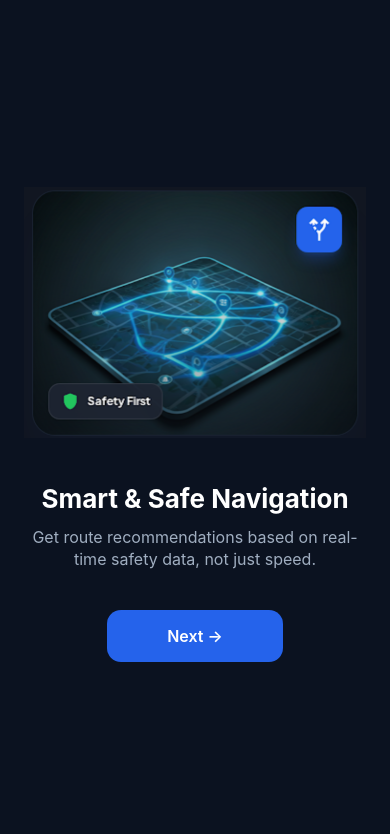
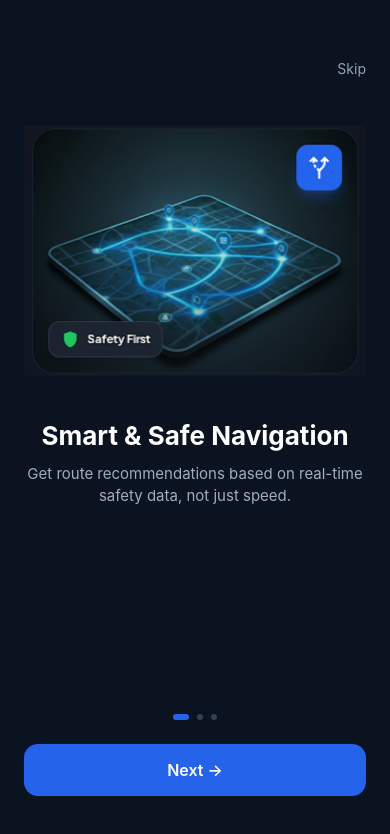
Before and after one commit to sebinjoseph005/SmartNav---mobile_app-, a React Native app in the folder frontend/: screen /Onboarding in a window 390 px wide. Shown: the top 834 px of the page. Built offline with nearby package versions, Linux system fonts and the light colour scheme.

Commit message:
3 onboarding screens are working

```diff
--- a/frontend/src/screens/auth/OnboardingScreen.tsx
+++ b/frontend/src/screens/auth/OnboardingScreen.tsx
@@ -1,46 +1,132 @@
-import React from 'react';
+import React, { useRef, useState } from 'react';
 import {
   View,
   Text,
   Image,
   StyleSheet,
+  FlatList,
   TouchableOpacity,
+  Dimensions,
 } from 'react-native';
+import { useNavigation } from '@react-navigation/native';
+
+const { width } = Dimensions.get('window');
+
+const DATA = [
+  {
+    id: '1',
+    title: 'Smart & Safe Navigation',
+    description:
+      'Get route recommendations based on real-time safety data, not just speed.',
+    image: require('../../../assets/images/onboarding/onboarding1.png'),
+  },
+  {
+    id: '2',
+    title: 'Stay Connected Offline',
+    description:
+      'Message nearby travelers even without cellular service.',
+    image: require('../../../assets/images/onboarding/onboarding2.png'),
+  },
+  {
+    id: '3',
+    title: 'Live Like a Local',
+    description:
+      'Find hidden gems verified by locals, not tourists.',
+    image: require('../../../assets/images/onboarding/onboarding3.png'),
+  },
+];
 
 export default function OnboardingScreen() {
+  const flatListRef = useRef<FlatList>(null);
+  const navigation = useNavigation<any>();
+  const [index, setIndex] = useState(0);
+
+  const goNext = () => {
+    if (index < DATA.length - 1) {
+      flatListRef.current?.scrollToIndex({ index: index + 1 });
+    } else {
+      navigation.replace('LoginSignup');
+    }
+  };
+
+  const skipToLast = () => {
+    flatListRef.current?.scrollToIndex({ index: 2 });
+    setIndex(2);
+  };
+
   return (
     <View style={styles.container}>
-      {/* IMAGE */}
-      <Image
-        source={require('../../../assets/images/onboarding/onboarding1.png')}
-        style={styles.image}
+      {/* SKIP */}
+      {index < 2 && (
+        <TouchableOpacity style={styles.skip} onPress={skipToLast}>
+          <Text style={styles.skipText}>Skip</Text>
+        </TouchableOpacity>
+      )}
+
+      {/* SLIDES */}
+      <FlatList
+        ref={flatListRef}
+        data={DATA}
+        horizontal
+        pagingEnabled
+        showsHorizontalScrollIndicator={false}
+        keyExtractor={(item) => item.id}
+        onMomentumScrollEnd={(e) => {
+          const newIndex = Math.round(e.nativeEvent.contentOffset.x / width);
+          setIndex(newIndex);
+        }}
+        renderItem={({ item }) => (
+          <View style={styles.slide}>
+            <Image source={item.image} style={styles.image} />
+            <Text style={styles.title}>{item.title}</Text>
+            <Text style={styles.description}>{item.description}</Text>
+          </View>
+        )}
       />
 
-      {/* TITLE */}
-      <Text style={styles.title}>Smart & Safe Navigation</Text>
+      {/* DOTS */}
+      <View style={styles.dots}>
+        {DATA.map((_, i) => (
+          <View
+            key={i}
+            style={[
+              styles.dot,
+              index === i && styles.activeDot,
+            ]}
+          />
+        ))}
+      </View>
 
-      {/* SUBTITLE */}
-      <Text style={styles.subtitle}>
-        Get route recommendations based on real-time safety data, not just speed.
-      </Text>
-
-      {/* NEXT BUTTON */}
-      <TouchableOpacity style={styles.button}>
-        <Text style={styles.buttonText}>Next →</Text>
+      {/* BUTTON */}
+      <TouchableOpacity style={styles.button} onPress={goNext}>
+        <Text style={styles.buttonText}>
+          {index === 2 ? 'Get Started →' : 'Next →'}
+        </Text>
       </TouchableOpacity>
     </View>
   );
 }
 
-/* ================= STYLES ================= */
-
 const styles = StyleSheet.create({
   container: {
     flex: 1,
     backgroundColor: '#0B1220',
-    justifyContent: 'center',
+  },
+  skip: {
+    position: 'absolute',
+    top: 60,
+    right: 24,
+    zIndex: 10,
+  },
+  skipText: {
+    color: '#94A3B8',
+    fontSize: 14,
+  },
+  slide: {
+    width,
     alignItems: 'center',
     paddingHorizontal: 24,
+    paddingTop: 120,
   },
   image: {
     width: '100%',
@@ -52,21 +138,38 @@ const styles = StyleSheet.create({
     fontSize: 26,
     fontWeight: '700',
     color: '#FFFFFF',
+    textAlign: 'center',
     marginBottom: 12,
-    textAlign: 'center',
   },
-  subtitle: {
-    fontSize: 16,
+  description: {
+    fontSize: 15,
     color: '#A0AEC0',
     textAlign: 'center',
     lineHeight: 22,
-    marginBottom: 40,
+  },
+  dots: {
+    flexDirection: 'row',
+    justifyContent: 'center',
+    marginBottom: 24,
+  },
+  dot: {
+    width: 6,
+    height: 6,
+    borderRadius: 3,
+    backgroundColor: '#334155',
+    marginHorizontal: 4,
+  },
+  activeDot: {
+    width: 16,
+    backgroundColor: '#2563EB',
   },
   button: {
+    marginHorizontal: 24,
+    marginBottom: 48,
     backgroundColor: '#2563EB',
     paddingVertical: 16,
-    paddingHorizontal: 60,
     borderRadius: 14,
+    alignItems: 'center',
   },
   buttonText: {
     color: '#FFFFFF',
--- a/frontend/src/screens/auth/SplashScreen.tsx
+++ b/frontend/src/screens/auth/SplashScreen.tsx
@@ -1,21 +1,42 @@
-import { View, Text, Image, StyleSheet, Pressable } from 'react-native';
+import React from 'react';
+import {
+  View,
+  Text,
+  Image,
+  StyleSheet,
+  TouchableOpacity,
+} from 'react-native';
+import { useNavigation } from '@react-navigation/native';
 
-export default function SplashScreen({ navigation }: any) {
+export default function SplashScreen() {
+  const navigation = useNavigation<any>();
+
   return (
     <View style={styles.container}>
-      <Image
-        source={require('../../../assets/images/logos/logo.png')}
-        style={styles.logo}
-      />
+      {/* LOGO */}
+      <View style={styles.logoBox}>
+        <Image
+          source={require('../../../assets/images/logos/logo.png')}
+          style={styles.logo}
+        />
+      </View>
 
+      {/* TITLE */}
       <Text style={styles.title}>SmartNav</Text>
+      <Text style={styles.subtitle}>
+        Beyond Booking · Intelligent · Safe · Resilient Travel
+      </Text>
 
-      <Pressable
+      {/* NEXT BUTTON */}
+      <TouchableOpacity
         style={styles.button}
-        onPress={() => navigation.navigate('Onboarding')}
+        onPress={() => navigation.replace('Onboarding')}
       >
-        <Text style={styles.buttonText}>Next</Text>
-      </Pressable>
+        <Text style={styles.buttonText}>Next →</Text>
+      </TouchableOpacity>
+
+      {/* FOOTER */}
+      <Text style={styles.footer}>Powered by SmartNav Ecosystem</Text>
     </View>
   );
 }
@@ -24,29 +45,54 @@ const styles = StyleSheet.create({
   container: {
     flex: 1,
     backgroundColor: '#0B1220',
+    alignItems: 'center',
     justifyContent: 'center',
+    paddingHorizontal: 24,
+  },
+  logoBox: {
+    width: 96,
+    height: 96,
+    borderRadius: 24,
+    backgroundColor: '#111827',
     alignItems: 'center',
+    justifyContent: 'center',
+    marginBottom: 24,
   },
   logo: {
-    width: 120,
-    height: 120,
-    marginBottom: 24,
+    width: 48,
+    height: 48,
+    resizeMode: 'contain',
   },
   title: {
-    color: '#FFFFFF',
     fontSize: 28,
     fontWeight: '700',
-    marginBottom: 40,
+    color: '#FFFFFF',
+    marginBottom: 8,
+  },
+  subtitle: {
+    fontSize: 14,
+    color: '#94A3B8',
+    textAlign: 'center',
+    marginBottom: 48,
   },
   button: {
+    position: 'absolute',
+    bottom: 80,
+    width: '90%',
     backgroundColor: '#2563EB',
-    paddingVertical: 14,
-    paddingHorizontal: 48,
-    borderRadius: 12,
+    paddingVertical: 16,
+    borderRadius: 14,
+    alignItems: 'center',
   },
   buttonText: {
     color: '#FFFFFF',
     fontSize: 16,
     fontWeight: '600',
   },
+  footer: {
+    position: 'absolute',
+    bottom: 32,
+    fontSize: 12,
+    color: '#64748B',
+  },
 });
```
